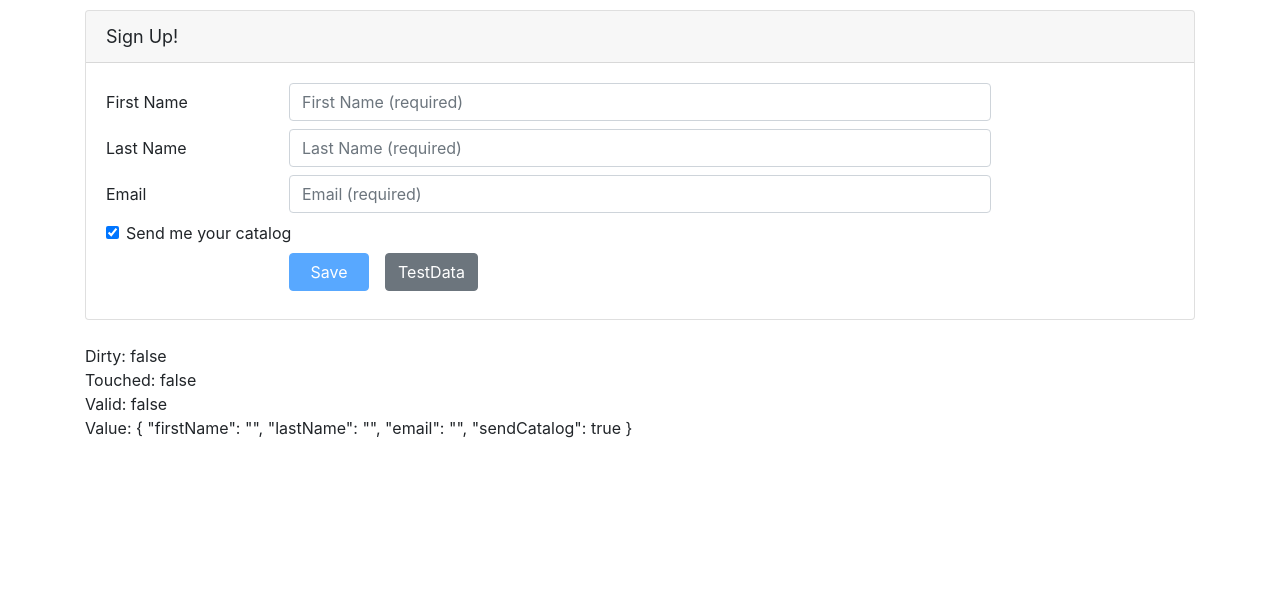
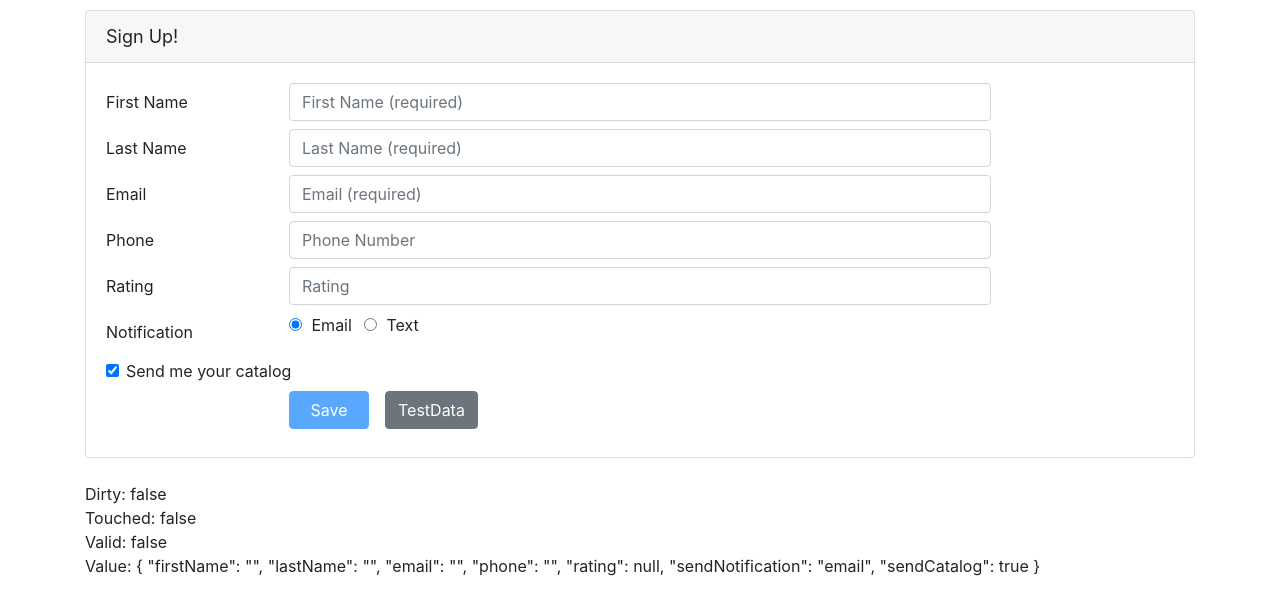
Before and after one commit to Mykrowave/ngReactiveForms, an Angular app in the folder Demo-Start/: page / in a window 1280 px wide. Shown: the top 614 px of the page. Built offline with nearby package versions, Linux system fonts and the light colour scheme.

Commit message:
rangeValidator

```diff
--- a/Demo-Start/src/app/customers/customer.component.html
+++ b/Demo-Start/src/app/customers/customer.component.html
@@ -58,8 +58,6 @@
                  id="emailId"
                  type="email"
                  placeholder="Email (required)"
-                 required
-                 email
                  formControlName="email"
                  [ngClass]="{'is-invalid': (customerForm.get('email').touched || customerForm.get('email').dirty) && !customerForm.get('email').valid }" />
           <span class="invalid-feedback">
@@ -70,6 +68,69 @@
               Please enter a valid email address.
             </span>
           </span>
+        </div>
+      </div>
+
+      <div class="form-group row mb-2">
+        <label class="col-md-2 col-form-label"
+               for="phoneId">Phone</label>
+        <div class="col-md-8">
+          <input class="form-control"
+                 id="phoneId"
+                 type="phone"
+                 placeholder="Phone Number"
+                 formControlName="phone"
+                 [ngClass]="{'is-invalid': (customerForm.get('phone').touched || customerForm.get('phone').dirty) && !customerForm.get('phone').valid }" />
+          <span class="invalid-feedback">
+            <span *ngIf="customerForm.get('phone').errors?.required">
+              Please enter your Phone Number.
+            </span>
+            <!-- <span *ngIf="customerForm.get('phone').errors?.phone">
+              Please enter a valid email address.
+            </span> -->
+          </span>
+        </div>
+      </div>
+      <div class="form-group row mb-2">
+        <label class="col-md-2 col-form-label"
+               for="phoneId">Rating</label>
+        <div class="col-md-8">
+          <input class="form-control"
+                 id="ratingId"
+                 type="number"
+                 placeholder="Rating"
+                 formControlName="rating"
+                 [ngClass]="{'is-invalid': (customerForm.get('rating').touched || customerForm.get('rating').dirty) && !customerForm.get('rating').valid }" />
+          <span class="invalid-feedback">
+            <span *ngIf="customerForm.get('rating').errors?.range">
+              Please enter a Rating from 1 to 5
+            </span>
+            <!-- <span *ngIf="customerForm.get('phone').errors?.phone">
+              Please enter a valid email address.
+            </span> -->
+          </span>
+        </div>
+      </div>
+
+      <div class="form-group row mb-2">
+        <label class="col-md-2 col-form-label">Notification</label>
+        <div class="col-md-8">
+          <div class="form-check form-check-inline">
+            <label class="form-check-label">
+              <input class="form-check-input"
+                    type="radio"
+                    value="email"
+                    formControlName="sendNotification" (change)="sendNotificationRadioClicked()"> Email
+            </label>
+          </div>
+          <div class="form-check form-check-inline">
+            <label class="form-check-label">
+              <input class="form-check-input"
+                    type="radio"
+                    value="text"
+                    formControlName="sendNotification" (change)="sendNotificationRadioClicked()"> Text
+            </label>
+          </div>
         </div>
       </div>
 
--- a/Demo-Start/src/app/customers/customer.component.ts
+++ b/Demo-Start/src/app/customers/customer.component.ts
@@ -1,7 +1,7 @@
 import { Component, OnInit } from '@angular/core';
 
 import { Customer } from './customer';
-import { FormGroup, FormControl, FormBuilder, Validators } from '@angular/forms';
+import { FormGroup, FormControl, FormBuilder, Validators, AbstractControl, ValidationErrors } from '@angular/forms';
 
 @Component({
   selector: 'app-customer',
@@ -18,7 +18,10 @@ export class CustomerComponent implements OnInit {
     this.customerForm = this.fb.group({
       firstName: ['', [Validators.required, Validators.minLength(3)]],
       lastName: ['', [Validators.required, Validators.maxLength(50)]],
-      email: ['', Validators.required, Validators.email],
+      email: ['', [Validators.required, Validators.email]],
+      phone: '',
+      rating: [null, [rangeWholeNumber]],
+      sendNotification: 'email',
       sendCatalog: true,
     });
   }
@@ -35,4 +38,29 @@ export class CustomerComponent implements OnInit {
       email: 'mikeparkercrescerance.com'
     });
   }
+
+  sendNotificationRadioClicked(): void {
+    console.log('value: ' + this.customerForm.get('sendNotification').value);
+
+    if (this.customerForm.get('sendNotification').value === 'text') {
+      this.customerForm.get('phone').setValidators(Validators.required);
+    } else {
+      this.customerForm.get('phone').clearValidators();
+    }
+
+    this.customerForm.get('phone').updateValueAndValidity();
+
+  }
 }
+
+
+  export function rangeWholeNumber(control: AbstractControl): {[key: string]: boolean} | null {
+    if (control.value > 0 &&
+        control.value < 6 && Math.round(+control.value) === +control.value) {
+
+    } else {
+      return {'range': true};
+    }
+
+    return null;
+  }
```
Also changed, not shown: Demo-Start/src/app/customers/validators/rating-5-star.service.ts (added, +9 -0 lines), 1 other file (tests, documents, lock files or other folders).
